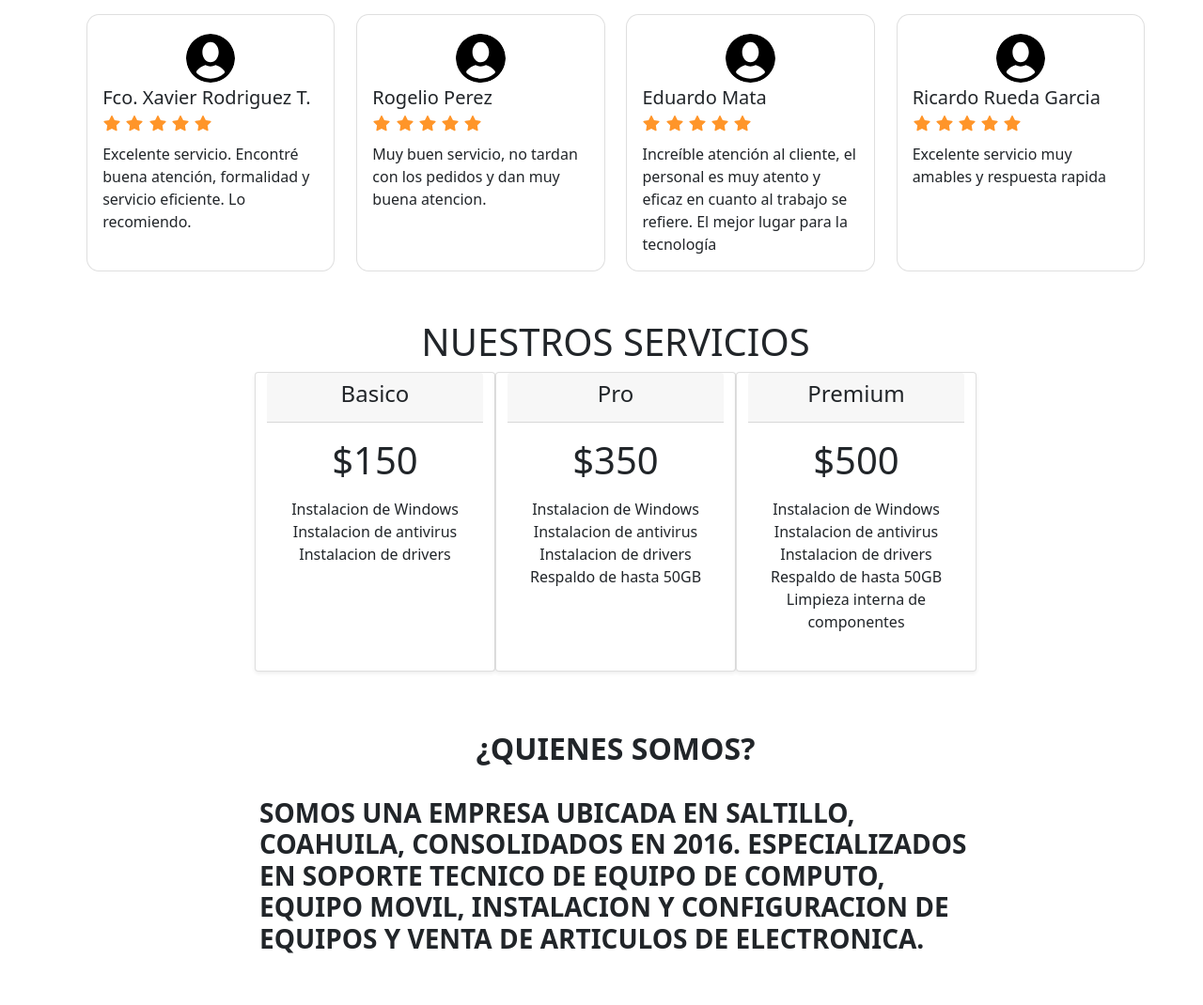
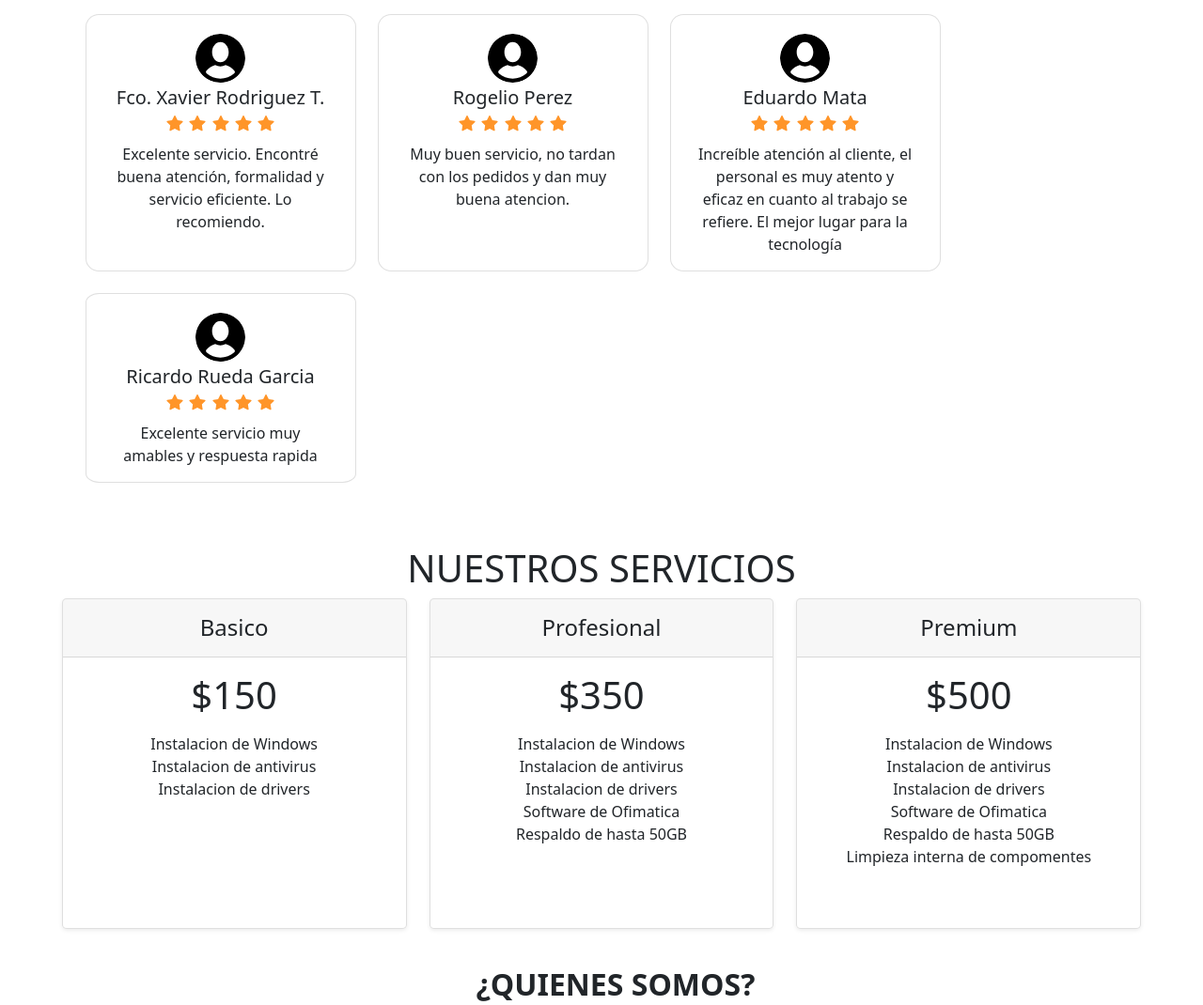
Before and after one commit to d4lanis/ntech, a plain HTML site: page index.html in a window 1280 px wide. Shown: the part 233-1303 px from the top of the page at 94% size. Drawn offline with Linux system fonts and the light colour scheme.

Commit message:
seccion de inicio opiniones ya es responsiva en movil, y se mejoro la seccion de servicios

```diff
--- a/index.html
+++ b/index.html
@@ -63,7 +63,8 @@
                             </div>
                         </div>
                     </div>
-                    <div class="d-flex justify-content-center col-sm-12">
+                    <div class="d-flex justify-content-center">
+                        <div class="row row-cols-1 row-cols-md-3 mb-3 text-center">
                             <div class="review card" style="width: 18rem;">
                                 <div class="card-body">
                                     <div class="row justify-content-center">
@@ -138,17 +139,19 @@
                             </div>
                         </div>
                     </div>
+                </div>
             </section>
-            <section id="servicios" class="col-sm-12 col-md-12">
+            <div id="servicios" class="col-sm-12 col-md-12">
                 <div class="row d-flex justify-content-center">
                     <div class="col-sm-12 col-md-8 col-lg-8 pt-4 d-flex justify-content-center">
                         <div class="h1 titulo-inicio">nuestros servicios</div>
                     </div>
                 </div>
-                <div class="row justify-content-center">
-                    <div class="card mb-4 shadow-sm text-center" style="width: 16rem;">
-                        <div class="card-header">
-                            <h4 class="font-weight-normal">Basico</h4>
+               <div class="row row-cols-1 row-cols-md-3 mb-3 text-center">
+                   <div class="col">
+                       <div class="card h-100 mb-4 rounded-3 shadow-sm">
+                           <div class="card-header py-3">
+                               <h4 class="my-0 fw-normal">Basico</h4>
                            </div>
                            <div class="card-body">
                                <h1 class="card-title pricing-card-title">$150</h1>
@@ -159,9 +162,11 @@
                                </ul>
                            </div>
                        </div>
-                    <div class="card mb-4 shadow-sm text-center" style="width: 16rem;">
-                        <div class="card-header">
-                            <h4 class="font-weight-normal">Pro</h4>
+                   </div>
+                   <div class="col">
+                       <div class="card h-100 mb-4 rounded-3 shadow-sm">
+                           <div class="card-header py-3">
+                               <h4 class="my-0 fw-normal">Profesional</h4>
                            </div>
                            <div class="card-body">
                                <h1 class="card-title pricing-card-title">$350</h1>
@@ -169,13 +174,16 @@
                                    <li>Instalacion de Windows</li>
                                    <li>Instalacion de antivirus</li>
                                    <li>Instalacion de drivers</li>
+                                   <li>Software de Ofimatica</li>
                                    <li>Respaldo de hasta 50GB</li>
                                </ul>
                            </div>
                        </div>
-                    <div class="card mb-4 shadow-sm text-center" style="width: 16rem;">
-                        <div class="card-header">
-                            <h4 class="font-weight-normal">Premium</h4>
+                   </div>
+                   <div class="col">
+                       <div class="card h-100 mb-4 rounded-3 shadow-sm">
+                           <div class="card-header py-3">
+                               <h4 class="my-0 fw-normal">Premium</h4>
                            </div>
                            <div class="card-body">
                                <h1 class="card-title pricing-card-title">$500</h1>
@@ -183,9 +191,11 @@
                                 <li>Instalacion de Windows</li>
                                 <li>Instalacion de antivirus</li>
                                 <li>Instalacion de drivers</li>
+                                <li>Software de Ofimatica</li>
                                 <li>Respaldo de hasta 50GB</li>
-                                <li>Limpieza interna de componentes</li>
+                                <li>Limpieza interna de compomentes</li>
                                </ul>
+                           </div>
                        </div>
                    </div>
                </div>
```
Lines whose indentation alone changed are shown as unchanged.
